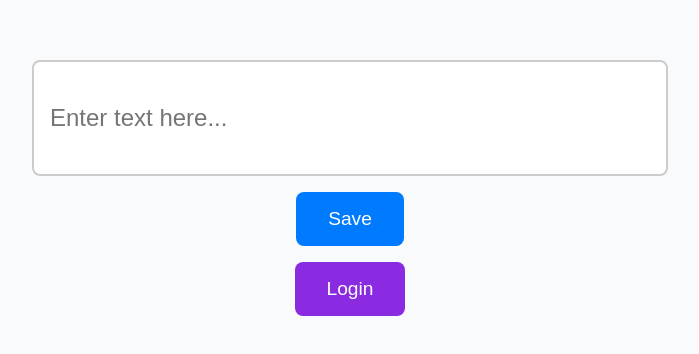
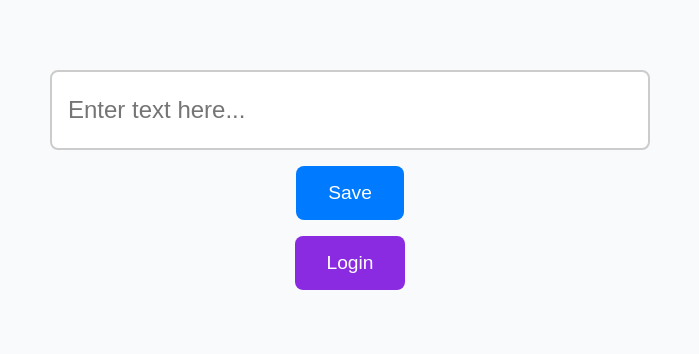
Before and after one commit to fmakrid/RakosPaste, a SvelteKit app: page / in a window 1280 px wide. Shown: the part 220-574 px from the top of the page, without its empty margins (290-989 px from the left). Built offline with nearby package versions, Linux system fonts and the light colour scheme.

Commit message:
feat: add global style

```diff
--- /dev/null
+++ b/src/global.css
@@ -0,0 +1,68 @@
+/* 1. CSS Reset - Minimal and Safe */
+*,
+*::before,
+*::after {
+	box-sizing: border-box;
+	margin: 0;
+	padding: 0;
+}
+
+/* 2. Set base font and background */
+body {
+	line-height: 1.5;
+	background-color: #f9f9f9;
+	color: #333;
+	min-height: 100vh;
+}
+
+/* 3. Set basic layout defaults */
+html,
+body {
+	width: 100%;
+	height: 100%;
+}
+
+/* 4. Links */
+a {
+	color: inherit;
+	text-decoration: none;
+}
+
+/* 5. Buttons & Inputs */
+
+textarea,
+select {
+	font: inherit;
+}
+
+button {
+	color: white;
+	padding: 1rem 2rem;
+	font-size: 1.2rem;
+	border: none;
+	border-radius: 8px;
+	cursor: pointer;
+}
+
+input {
+	height: fit-content;
+	width: fit-content;
+	font-size: 1.5rem;
+	padding: 1rem;
+	border: 2px solid #ccc;
+	border-radius: 8px;
+}
+
+/* 6. Utility classes (optional) */
+.container {
+	max-width: 960px;
+	margin: 0 auto;
+	padding: 1rem;
+}
+
+.big-input {
+	padding: 0.75rem;
+	font-size: 1.1rem;
+	border-radius: 4px;
+	border: 1px solid #ccc;
+}
--- /dev/null
+++ b/src/routes/+layout.svelte
@@ -0,0 +1,6 @@
+<script lang="ts">
+	import "../global.css"
+	let { children } = $props();
+</script>
+
+{@render children()}
--- a/src/routes/+page.svelte
+++ b/src/routes/+page.svelte
@@ -31,14 +31,7 @@
 		gap: 1rem;
 	}
 
-    button {
-        color: white;
-		padding: 1rem 2rem;
-		font-size: 1.2rem;
-		border: none;
-		border-radius: 8px;
-		cursor: pointer;
-    }
+
 
 	.big-input {
 		width: 600px;
```
